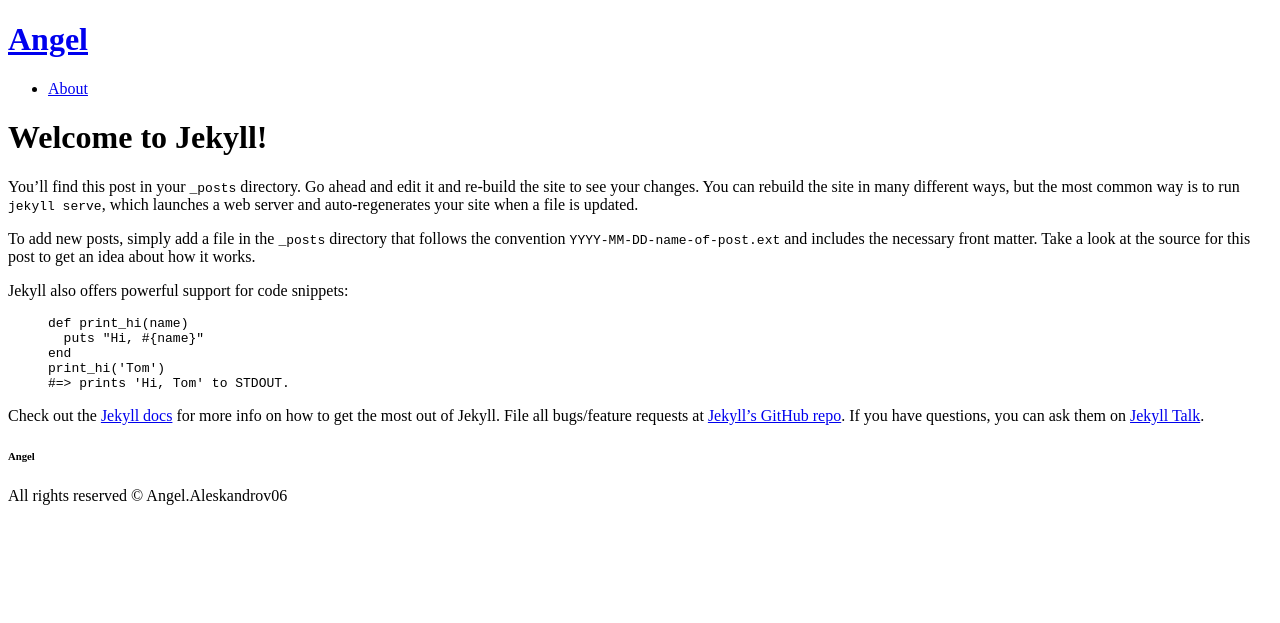
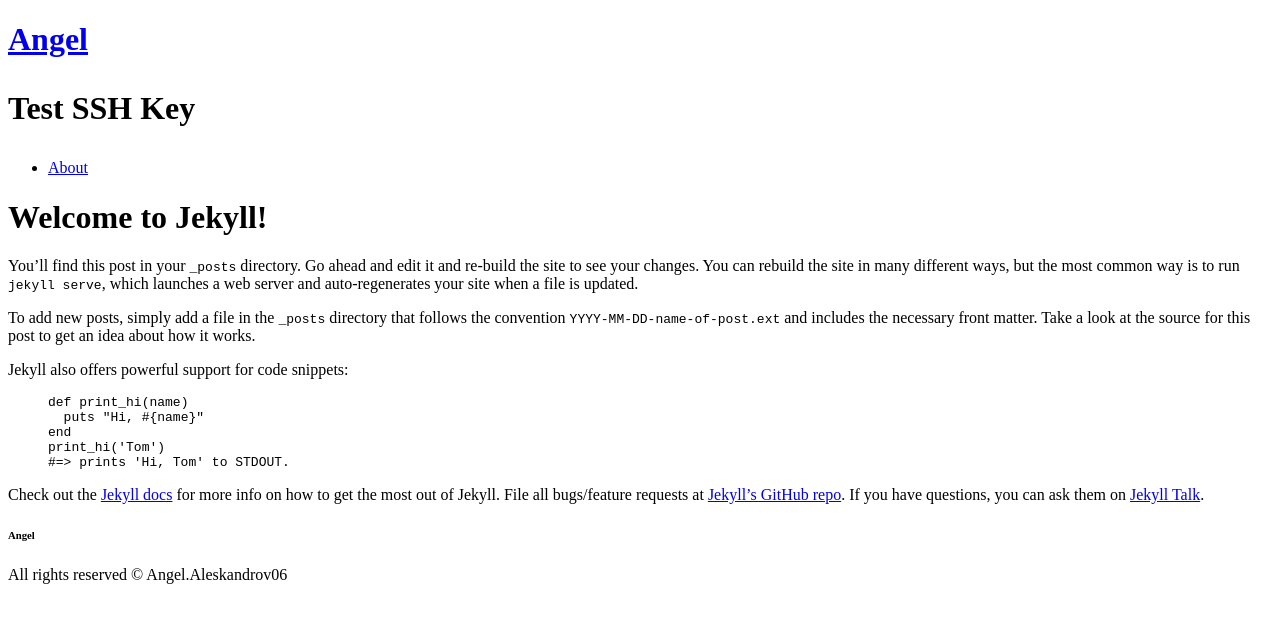
Before and after one commit to angel-aleksandrov06/SoftUni-jekyll-CBS-Very, a Jekyll site: the page built from _posts/2019-07-13-demo.markdown, in a window 1280 px wide. Shown: the top 623 px of the page. Built offline with Jekyll 4.4.1, drawn with Linux system fonts in a browser that asks for light colours.

Commit message:
Test SSH key

```diff
--- a/_layouts/main.html
+++ b/_layouts/main.html
@@ -16,6 +16,7 @@
 
             <h1 class="site-title">
                 <a href="/">{{site.title}}</a>
+                <p> Test SSH Key</p>
             </h1>
 
             <nav>
```
